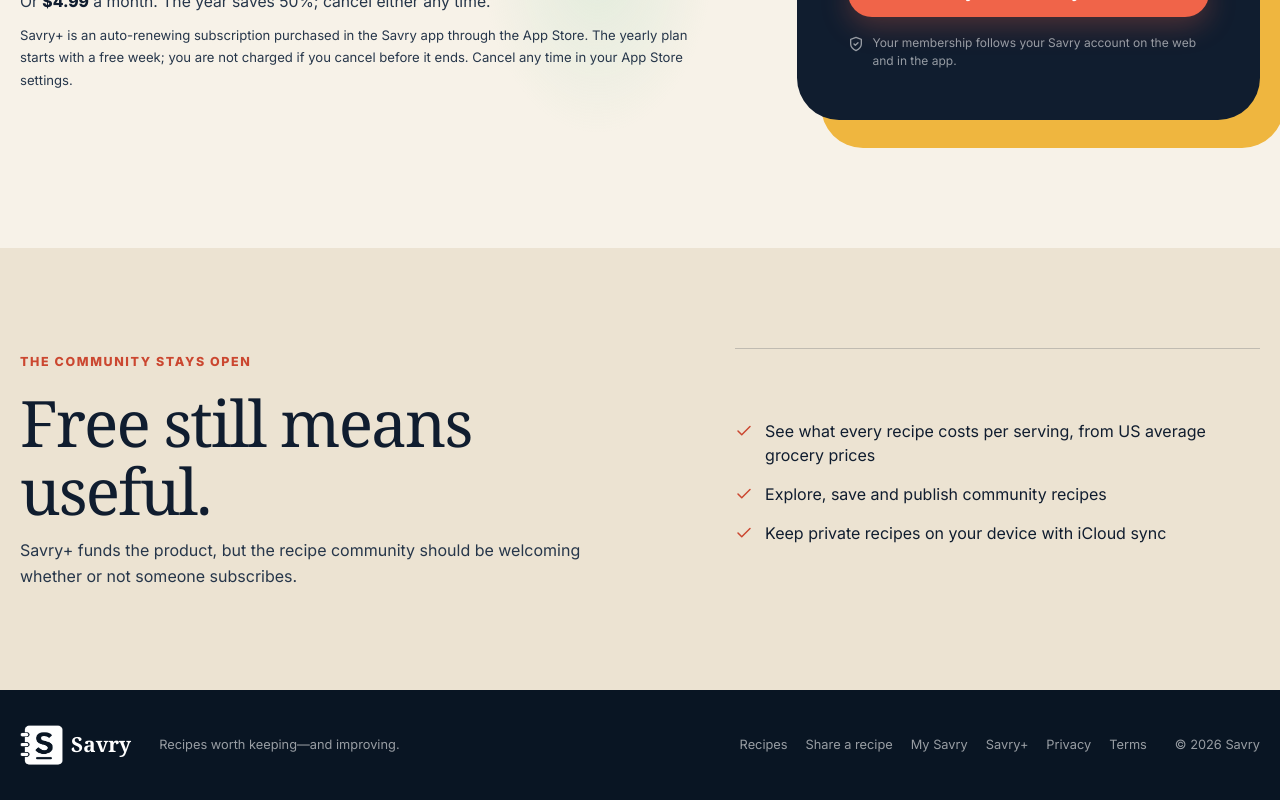
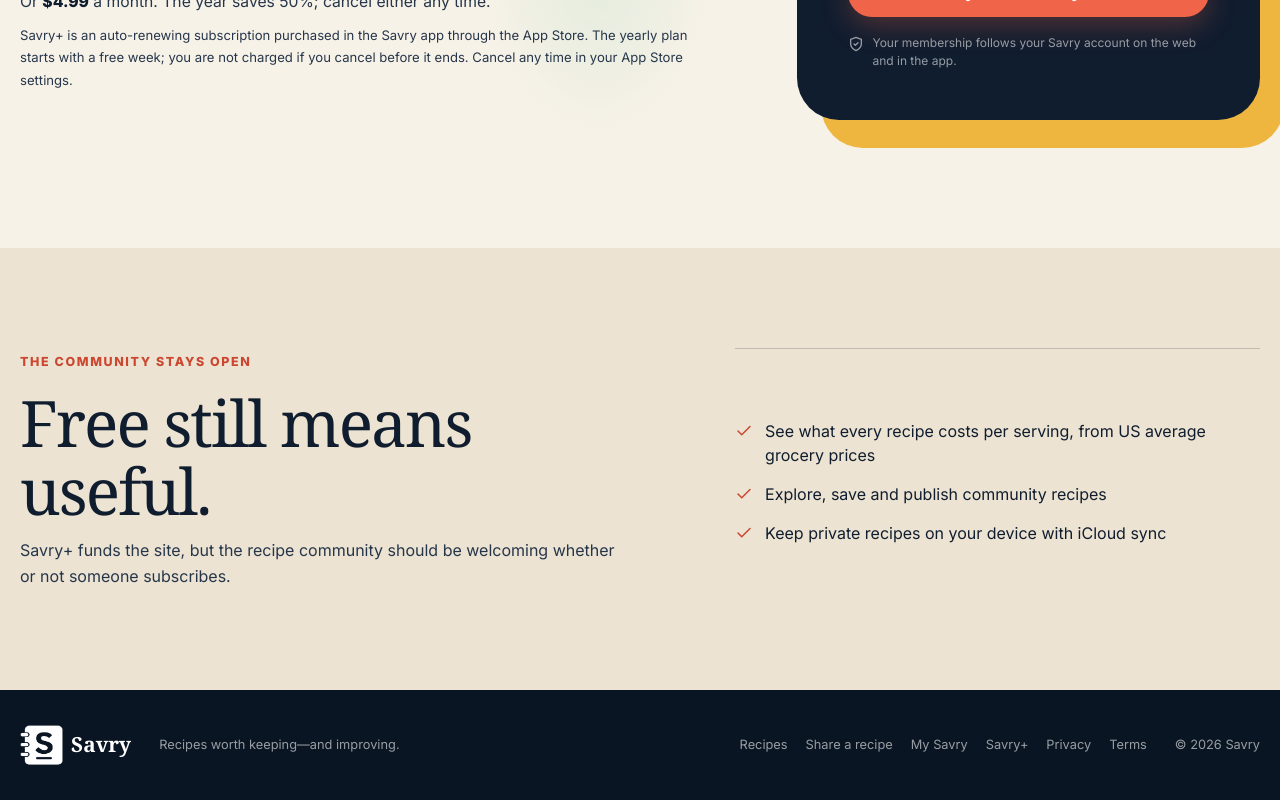
Before and after one commit to blahmonsterllc/savryweb, a Next.js app: page /savry-plus in a window 1280 px wide. Shown: the part 862-1662 px from the top of the page. Built offline with nearby package versions, Linux system fonts and the light colour scheme; no server answers.

Commit message:
Savry+ page: 'funds the site'
Co-Authored-By: Claude Opus 5.5 <noreply@anthropic.com>

```diff
--- a/app/savry-plus/page.tsx
+++ b/app/savry-plus/page.tsx
@@ -55,7 +55,7 @@ export default function SavryPlusPage() {
           <div>
             <span className="eyebrow">The community stays open</span>
             <h2>Free still means useful.</h2>
-            <p>Savry+ funds the product, but the recipe community should be welcoming whether or not someone subscribes.</p>
+            <p>Savry+ funds the site, but the recipe community should be welcoming whether or not someone subscribes.</p>
           </div>
           <ul>
             {freeFeatures.map((feature) => <li key={feature}><Check size={18} /> <span>{feature}</span></li>)}
```
